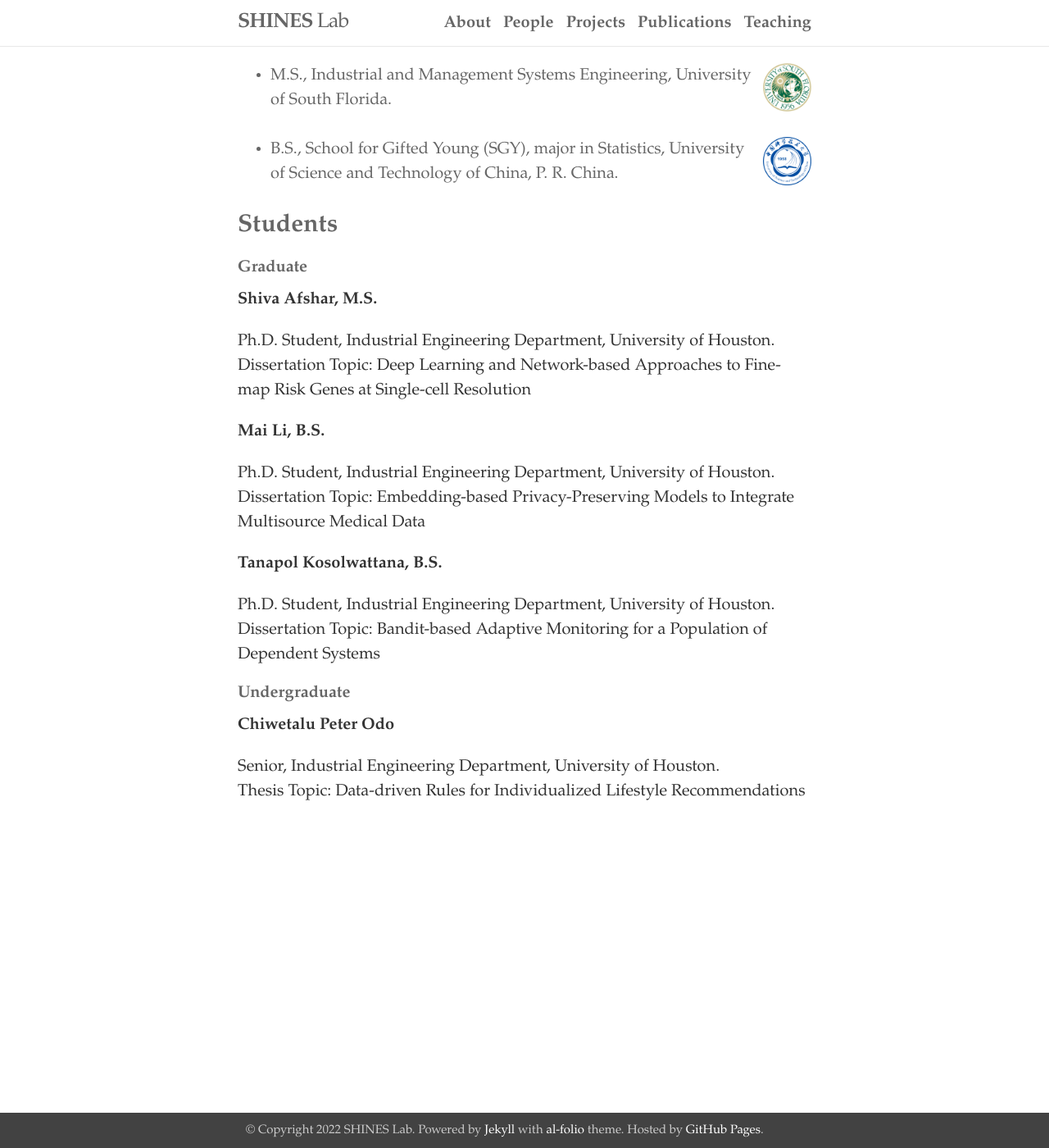
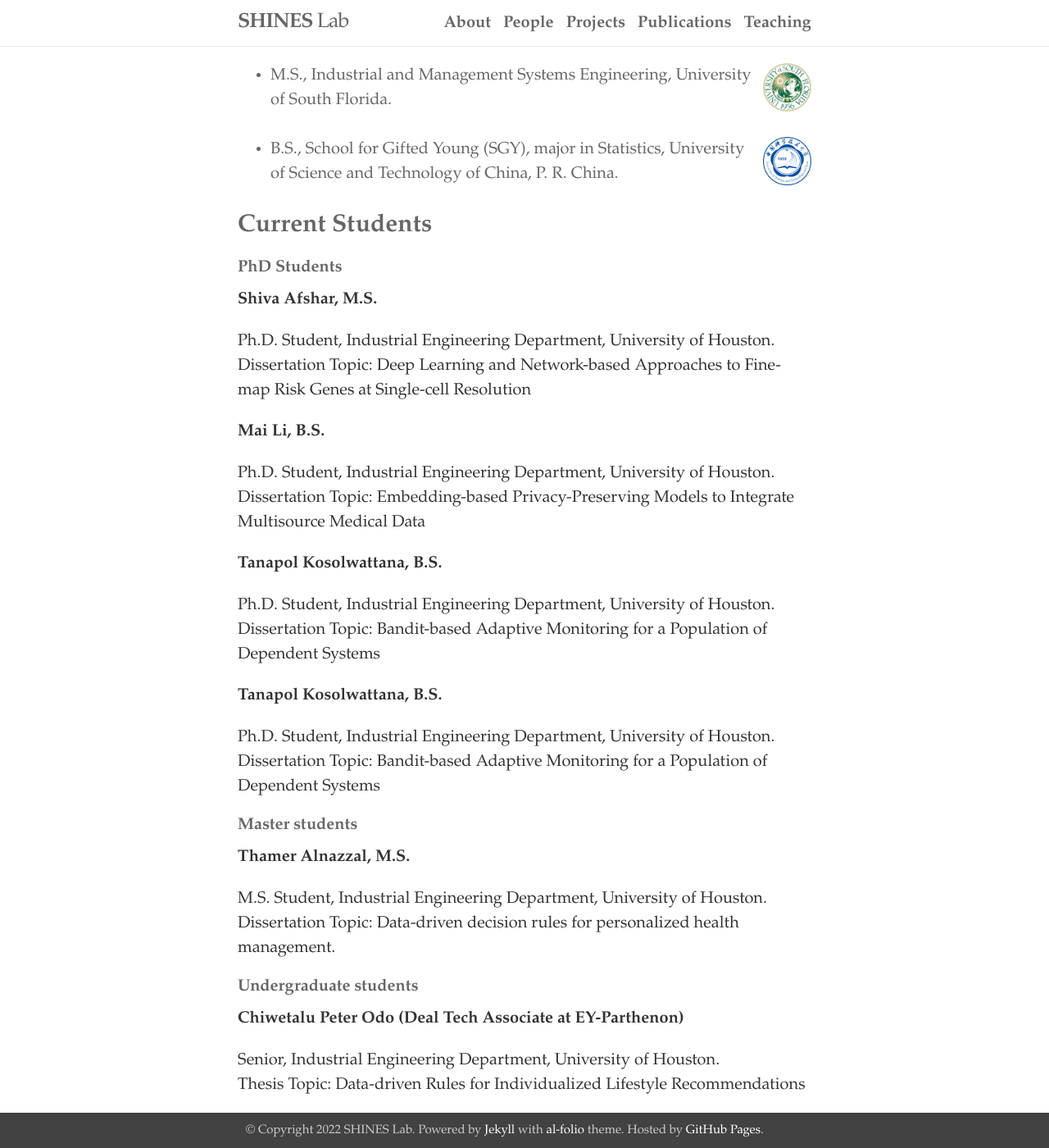
Before and after one commit to shines-lab/shines-lab.github.io, a Jekyll site: the page built from _pages/people.md, in a window 1280 px wide and 1400 px high, scrolled down 484 px. Shown: the whole window at 82% size. Built offline with Jekyll 4.4.1, drawn with Linux system fonts in a browser that asks for light colours.

Commit message:
Update people.md

```diff
--- a/_pages/people.md
+++ b/_pages/people.md
@@ -25,9 +25,9 @@ Assistant Professor, Industrial Engineering Department, University of Houston.
 <br>
 
 
-### **Students**
+### **Current Students**
 
-#### **Graduate**
+#### **PhD Students**
 
 <!--- <img src="{{site.baseurl}}/assets/img/IE_Shiva_Afshar_2019_1_WEB.jpg" align="right" width="13%" height="13%"> -->
 **Shiva Afshar, M.S.**
@@ -54,8 +54,26 @@ Ph.D. Student, Industrial Engineering Department, University of Houston.
 Dissertation Topic: Bandit-based Adaptive Monitoring for a Population of Dependent Systems
 
 
-#### **Undergraduate**
-**Chiwetalu Peter Odo**
+
+
+**Tanapol Kosolwattana, B.S.**
+
+
+Ph.D. Student, Industrial Engineering Department, University of Houston.
+Dissertation Topic: Bandit-based Adaptive Monitoring for a Population of Dependent Systems
+
+
+
+#### **Master students**
+
+**Thamer Alnazzal, M.S.**
+
+M.S. Student, Industrial Engineering Department, University of Houston.
+Dissertation Topic: Data-driven decision rules for personalized health management.
+
+
+#### **Undergraduate students**
+**Chiwetalu Peter Odo (Deal Tech Associate at EY-Parthenon)**
 
 Senior, Industrial Engineering Department, University of Houston.
 Thesis Topic: Data-driven Rules for Individualized Lifestyle Recommendations
```
